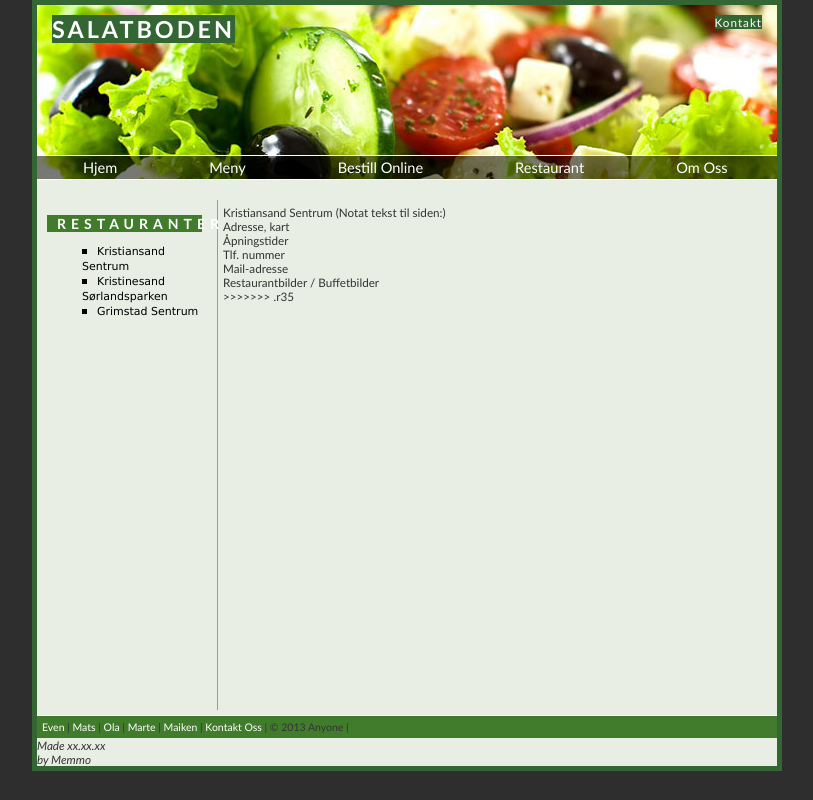
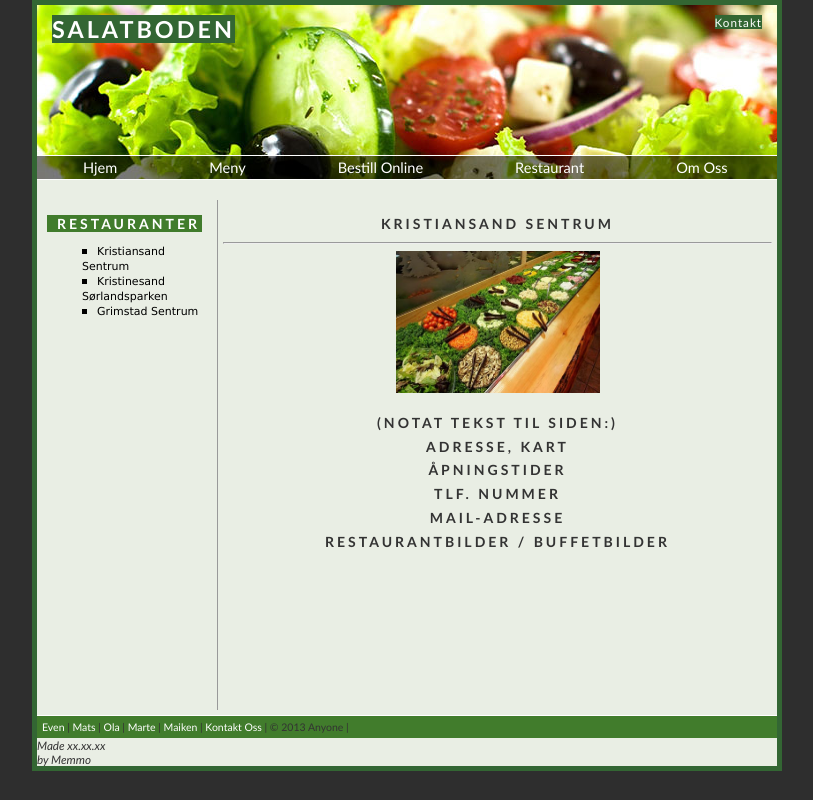
Before and after one commit to olabm10/Salatboden, a PHP site: page /k.sentrum.html in a window 1280 px wide. Shown: the whole page, without its empty margins (233-1046 px from the left). Run offline with PHP 8.4, Linux system fonts and the light colour scheme.

Commit message:
surrrrr
hei

```diff
--- a/Salattest/Kontakt.html
+++ b/Salattest/Kontakt.html
@@ -30,10 +30,11 @@
 </div>
 <div style="clear:both;"></div>
 <div id="sidebar">
-	<h2>Tekst</h2>
+	<h2>Om Oss</h2>
 	<div class="sidemenu">
 		<ul>
-		<li><a href=" "> Tekst</a></li>
+		<li><a href="omoss.html"> Om Oss</a></li>
+		<li><a href="kontakt.html"> Kontakt Oss</a></li>
 
 	</ul>
 	</div>
--- a/Salattest/OmOss.html
+++ b/Salattest/OmOss.html
@@ -33,7 +33,7 @@
 	<div class="sidemenu">
 		<ul>
 		<li><a href=" "> Om Oss</a></li>
-		<li><a href="kontakt.html "> Kontakt</a></li>
+		<li><a href="kontakt.html "> Kontakt Oss</a></li>
 
 	</ul>
 	</div>
--- a/Salattest/css/salatboden.css
+++ b/Salattest/css/salatboden.css
@@ -122,6 +122,7 @@
 background : transparent url(../img/list-active.gif) no-repeat left center;
 color : #666;
 }
+
 			/*FOOTER*/
 #footer {
 clear : both;
@@ -161,9 +162,17 @@
 padding-left : 10px;
 font-size : 120%;
 text-transform : uppercase;
-letter-spacing : 5px;
+letter-spacing : 3px;
 color : #fff;
 background : #417c2c;
+}
+h3 {
+margin: 10px 0px 5px; auto
+color: black;
+font-size: 120%;
+letter-spacing: 3px;
+text-transform: uppercase;
+
 }
 			/*CLASSES*/
 .img {
--- a/Salattest/k.sentrum.html
+++ b/Salattest/k.sentrum.html
@@ -43,16 +43,20 @@
 <!-- unikt innhold på siden -->
 <div id="content">
 
-Kristiansand Sentrum
-(Notat tekst til siden:) <br>
+<center>
+<h3>Kristiansand Sentrum<h3>
+
+<hr>
+
+<img src="salatbar.jpg" width="204" height="142"> <br>
+<p>(Notat tekst til siden:) <br>
 Adresse, kart <br>
 Åpningstider <br>
 Tlf. nummer <br>
 Mail-adresse <br>
-Restaurantbilder / Buffetbilder <br>
+Restaurantbilder / Buffetbilder <br></p>
 
 
->>>>>>> .r35
 </div>
 
  <!--Footer-->
--- a/Salattest/k.sorlandsparken.html
+++ b/Salattest/k.sorlandsparken.html
@@ -62,7 +62,7 @@
 	<a href="https://www.facebook.com/olamalnes">Ola</a> |
 	<a href="https://www.facebook.com/martesofie">Marte</a> |
 	<a href="https://www.facebook.com/maiken.flaagan">Maiken</a> |
-	<span id="kontakt"><a href="Kontakt.html">Kontakt Oss</a>
+	<span id="kontakt"><a href="Kontakt.html">Kontakt Oss</a> |
 	&copy; 2013 Anyone |
 
 </div>
```
Also changed, not shown: Salattest/restaurant.html (+10 -2 lines), Salattest/salatbar.jpg (added).
